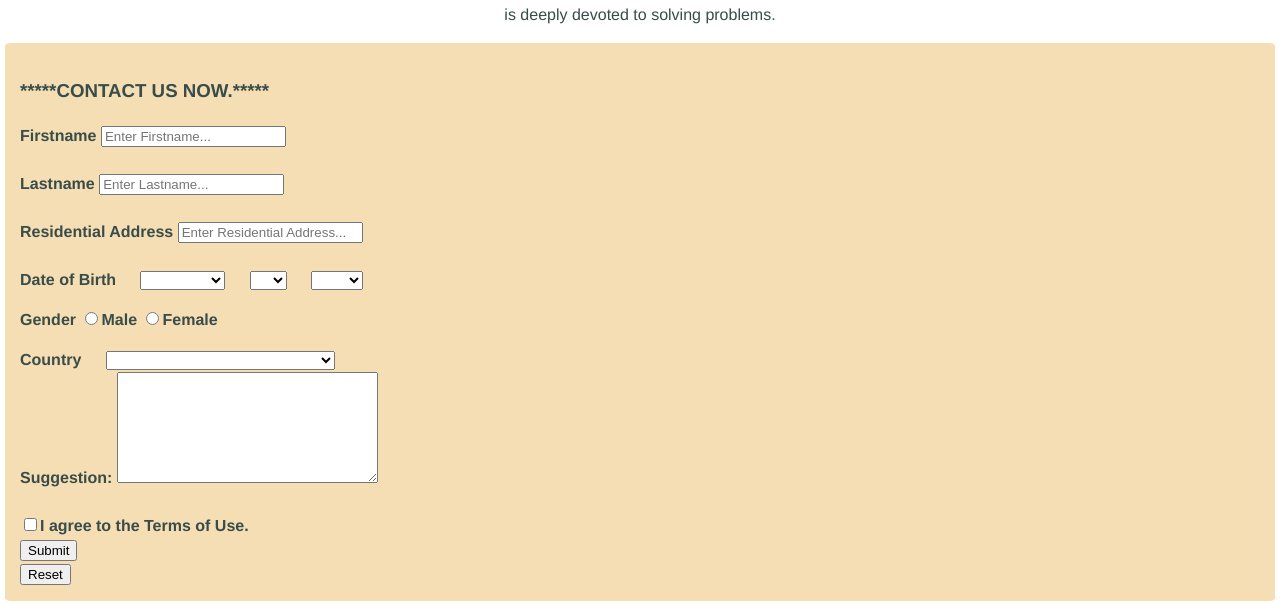
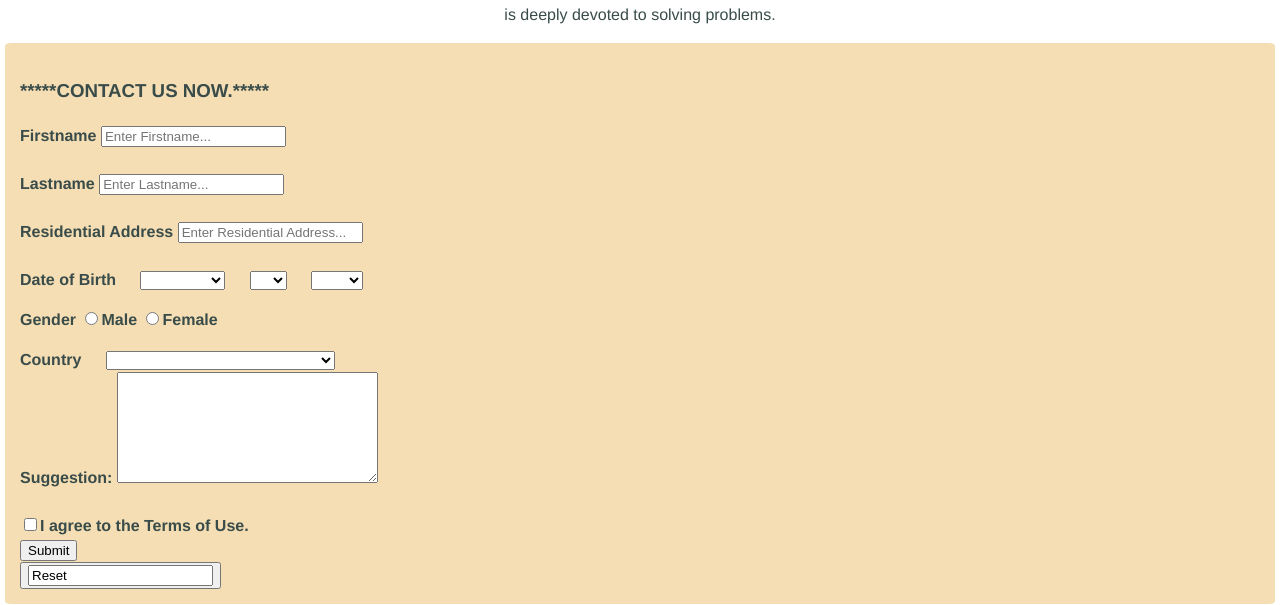
Before and after one commit to Ke12in/Kelvin-Afful, a plain HTML site: page index.html in a window 1280 px wide. Shown: the part 1342-1947 px from the top of the page. Drawn offline with nearby package versions, Linux system fonts and the light colour scheme.

Commit message:
Update index.html

```diff
--- a/index.html
+++ b/index.html
@@ -209,7 +209,7 @@
     <option>Zimbabwe</option>
             </select>
        <br>
-    <div class="control">
+    <div class="control1">
                 Suggestion:
                 <textarea rows="7" cols="30" name="comment">
                 </textarea>
@@ -221,7 +221,8 @@
           <div class="control">
                 <input type="submit" value="Submit" />
         <br>
-    <button class="btn2">Reset</button>
+    <button class="control">
+        <input type="delete" value="Reset" />
           </br>
     </div>
             </form>
```
